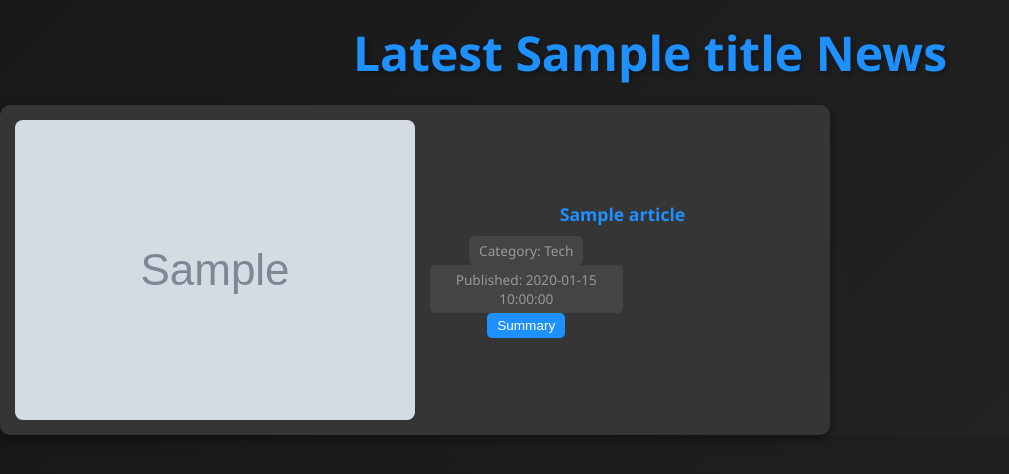
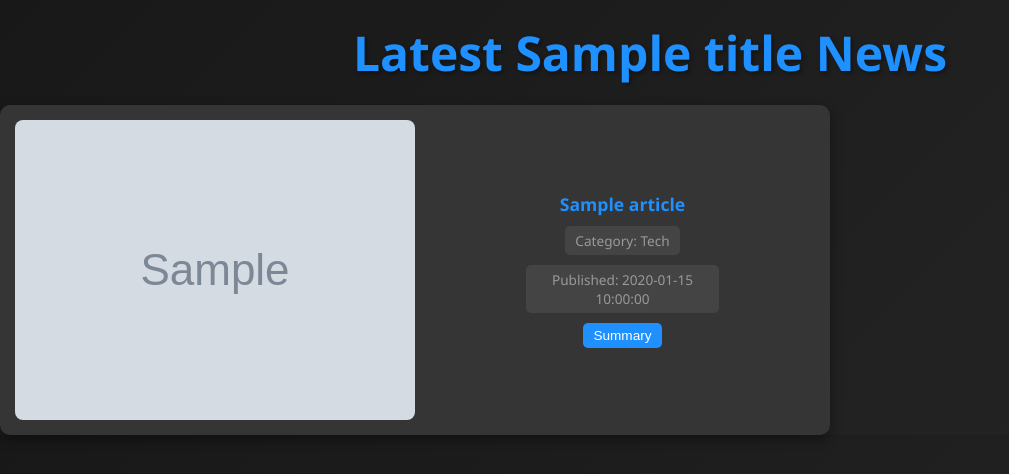
Before and after one commit to Jacob5585/RSS-Summarizer, a Flask app: template templates/index.html in a window 1280 px wide. Shown: the top 474 px of the page, without its empty margins (0-1009 px from the left). Run offline with Flask 3, Linux system fonts and the light colour scheme; the template is opened without the code that fills it: most values are stand-ins (such as "Sample title", 1, 10 or a date in 2020); grey boxes marked "Sample" are stand-in pictures; parts of the project's set-up code (start-up, migrations or seed data) failed here and were passed over.

Commit message:
Adjusted textboxes in articles display

```diff
--- a/templates/index.html
+++ b/templates/index.html
@@ -77,6 +77,8 @@
             display: flex;
             flex-direction: column;
             justify-content: center;
+            justify-content: center;
+            align-items: center;
             width: 50%;
         }
 
@@ -99,9 +101,10 @@
             font-size: 0.85rem;
             color: #999;
             display: flex;
-            justify-content: space-between; /* Space between category/date and button */
+            flex-direction: column;
             align-items: center; /* Vertically align */
             width: 100%; /* Ensure the full width of the container */
+            gap: 10px;
         }
 
         .article-meta span {
```
